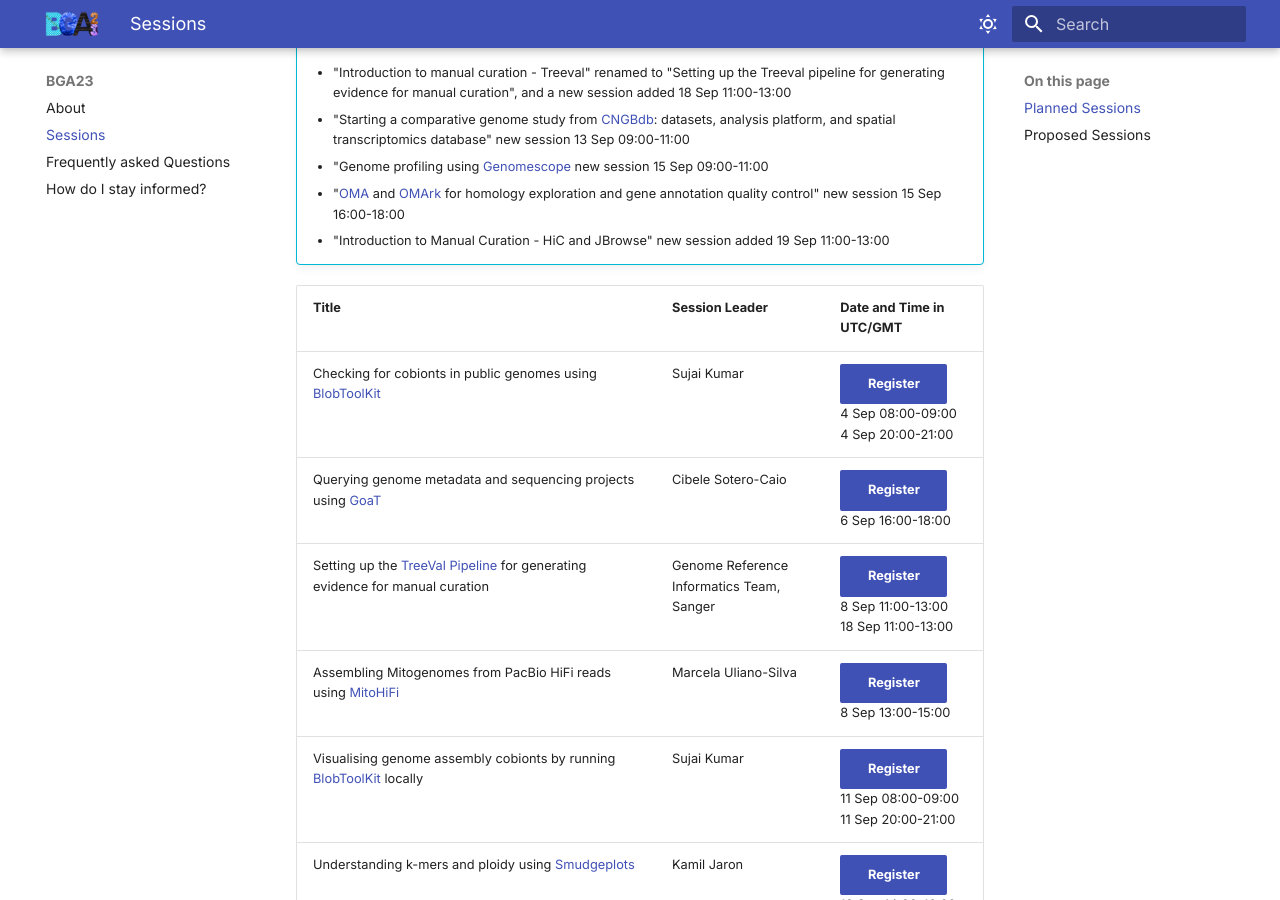
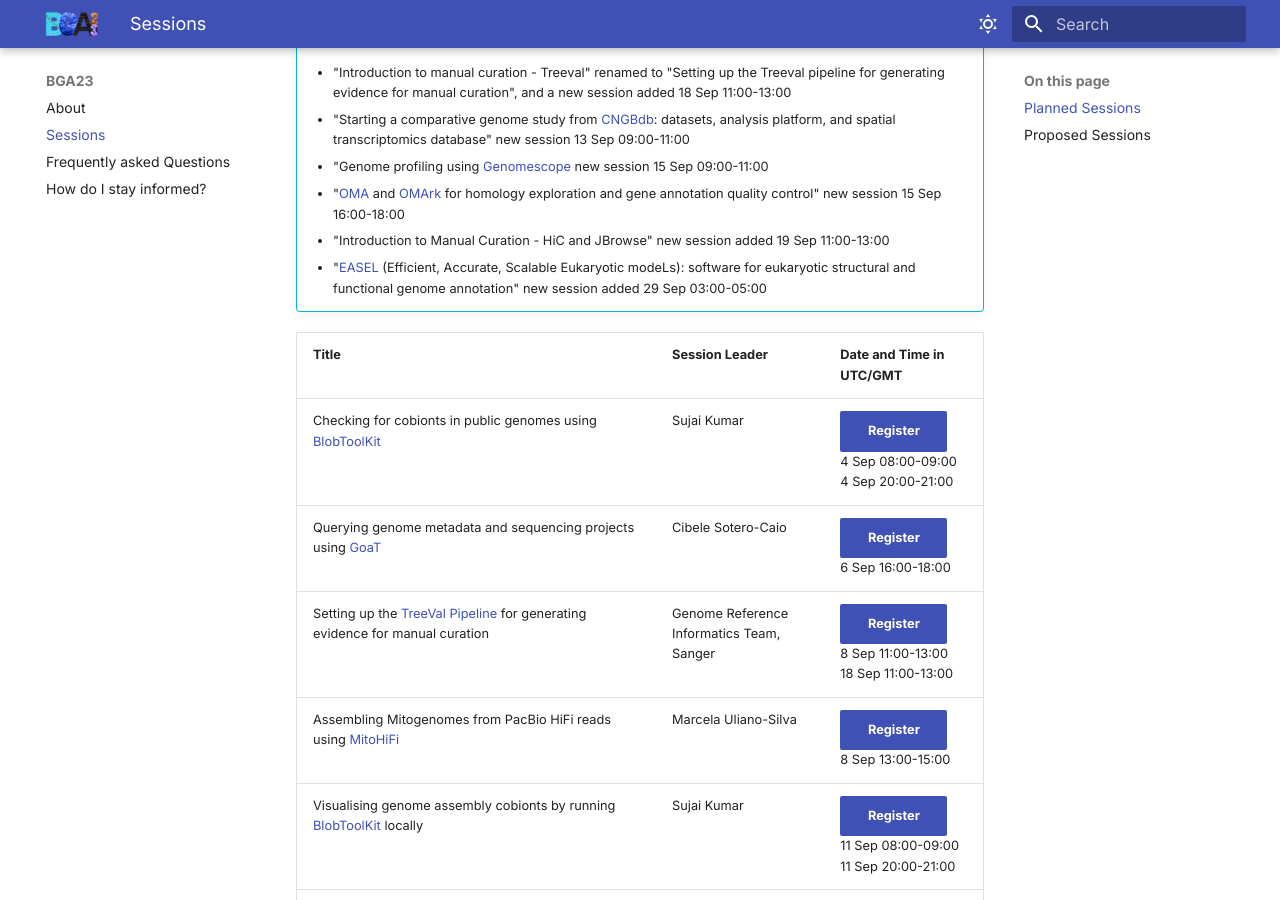
Before and after one commit to tol-training/tol-training.github.io, an MkDocs documentation site: the page built from docs/sessions.md, in a window 1280 px wide and 900 px high, scrolled down 722 px. Built offline with MkDocs 1.6.1 and Material for MkDocs 9.7.7, drawn with Linux system fonts in a browser that asks for light colours; some of the changed text lies outside the part shown.

Commit message:
update sessions

```diff
--- a/docs/sessions.md
+++ b/docs/sessions.md
@@ -24,6 +24,7 @@
     - "Genome profiling using [Genomescope](https://github.com/tbenavi1/genomescope2.0){: target="_blank"} new session 15 Sep 09:00-11:00
     - "[OMA](https://omabrowser.org/oma/home/){: target="_blank"} and [OMArk](https://omark.omabrowser.org/){: target="_blank"} for homology exploration and gene annotation quality control" new session 15 Sep 16:00-18:00
     - "Introduction to Manual Curation - HiC and JBrowse" new session added 19 Sep 11:00-13:00
+    - "[EASEL](https://gitlab.com/PlantGenomicsLab/easel){: target="_blank"} (Efficient, Accurate, Scalable Eukaryotic modeLs): software for eukaryotic structural and functional genome annotation" new session added 29 Sep 03:00-05:00
 
 | Title | Session Leader | Date and Time in UTC/GMT |
 |-------|----------------|--------------------------|
@@ -44,11 +45,11 @@
 | Classifying Transposable Elements with [Earl Grey TE](https://github.com/TobyBaril/EarlGrey){: target="_blank"} | Tobias Baril | [Join waitlist](https://buytickets.at/bga23/973218){ : target="_blank" .md-button .md-button--primary }<br/>21 Sep 12:00-14:00 |
 | Assembling Genomes with the [VGP-Galaxy Pipeline](https://training.galaxyproject.org/training-material/topics/assembly/tutorials/vgp_genome_assembly/tutorial.html){: target="_blank"} | Delphine Lariviere | [Join waitlist](https://buytickets.at/bga23/973190){ : target="_blank" .md-button .md-button--primary }<br/>21 Sep 17:00-19:00 |
 | [Gfastar](https://github.com/vgl-hub/gfastar): a tool suite to assist genome assembly | Giulio Formenti and Cassidy Johnson | [Register](https://buytickets.at/bga23/973193){ : target="_blank" .md-button .md-button--primary }<br/>22 Sep 14:00-16:00 |
-| Scalable telomere-to-telomere assembly with [hifiasm](https://github.com/chhylp123/hifiasm){: target="_blank"} | Haoyu Cheng | [Join waitlist](https://buytickets.at/bga23/975629){ : target="_blank" .md-button .md-button--primary }<br/>22 Sep 17:00-18:00 |
+| Scalable telomere-to-telomere assembly with [hifiasm](https://github.com/chhylp123/hifiasm){: target="_blank"} | Haoyu Cheng | [Register](https://buytickets.at/bga23/975629){ : target="_blank" .md-button .md-button--primary }<br/>22 Sep 17:00-18:00 |
 | ENA Standards and Submission | Maira Ihsan | [Register](https://buytickets.at/bga23/973225){ : target="_blank" .md-button .md-button--primary }<br/>25 Sep 09:00-11:00<br/>26 Sep 18:00-20:00 |
 | ENA data retrieval and EMBL-EBI's Biodiversity Portals | Alexey Sokolov | [Register](https://buytickets.at/bga23/973223){ : target="_blank" .md-button .md-button--primary }<br/>26 Sep 09:00-10:00<br/>27 Sep 18:00-19:00 |
 | Assess genome assemblies with [Merqury](https://github.com/marbl/merqury){: target="_blank"} | Arang Rhie | [Join waitlist](https://buytickets.at/bga23/973198){ : target="_blank" .md-button .md-button--primary }<br/>26 Sep 12:00-14:00<br/>28 Sep 20:00-22:00 |
-| [EASEL](https://gitlab.com/PlantGenomicsLab/easel){: target="_blank"} (Efficient, Accurate, Scalable Eukaryotic modeLs): software for eukaryotic structural and functional genome annotation | Jill Wegrzyn and Cynthia Webster | [Join waitlist](https://buytickets.at/bga23/975736){ : target="_blank" .md-button .md-button--primary }<br/>27 Sep 13:00-15:00 |
+| [EASEL](https://gitlab.com/PlantGenomicsLab/easel){: target="_blank"} (Efficient, Accurate, Scalable Eukaryotic modeLs): software for eukaryotic structural and functional genome annotation | Jill Wegrzyn and Cynthia Webster | [Register](https://buytickets.at/bga23/975736){ : target="_blank" .md-button .md-button--primary }<br/>27 Sep 13:00-15:00<br/>29 Sep 03:00-05:00 |
 | Annotating genomes the [Ensembl](https://rapid.ensembl.org/info/genome/genebuild/index.html){: target="_blank"} way: General Concepts and Background + A Case study: Annotating Fungal Genomes - The Challenges! | Leanne Haggerty | [Join waitlist](https://buytickets.at/bga23/976019){ : target="_blank" .md-button .md-button--primary }<br/>28 Sep 12:00-14:00 |
 | Annotating genomes the [Ensembl](https://rapid.ensembl.org/info/genome/genebuild/index.html){: target="_blank"} way: Hands-on - From RNAseq reads to gene models | José G Pérez-Silva | [Join waitlist](https://buytickets.at/bga23/976020){ : target="_blank" .md-button .md-button--primary }<br/>28 Sep 14:00-16:00 |
 
```
